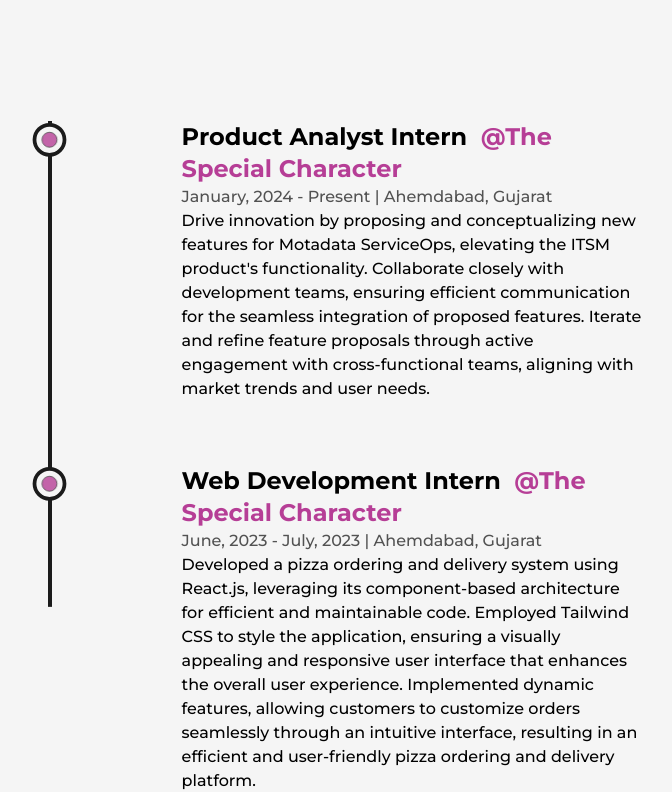
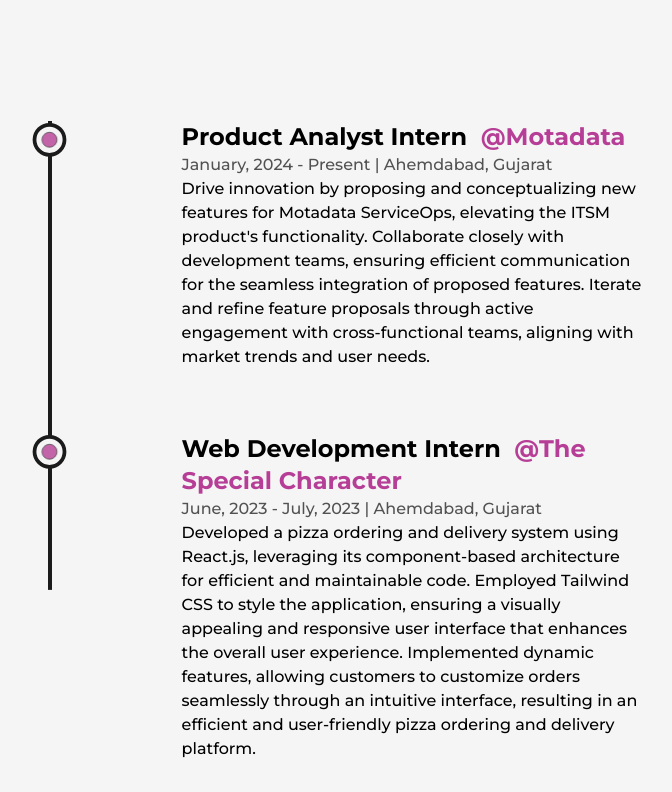
Before and after one commit to saahilll/Portfolio, a Next.js app: page /about in a window 1280 px wide. Shown: the part 1991-2783 px from the top of the page, without its empty margins (244-916 px from the left). Built offline with nearby package versions, Linux system fonts and the light colour scheme.

Commit message:
minor fix

```diff
--- a/src/components/Experience.js
+++ b/src/components/Experience.js
@@ -57,7 +57,7 @@
         <ul className="w-full flex flex-col items-start justify-between ml-4 xs:ml-2">
           <Details
             position="Product Analyst Intern"
-            company="The Special Character"
+            company="Motadata"
             companyLink="https://www.motadata.com/"
             time="January, 2024 - Present"
             address="Ahemdabad, Gujarat"
```
